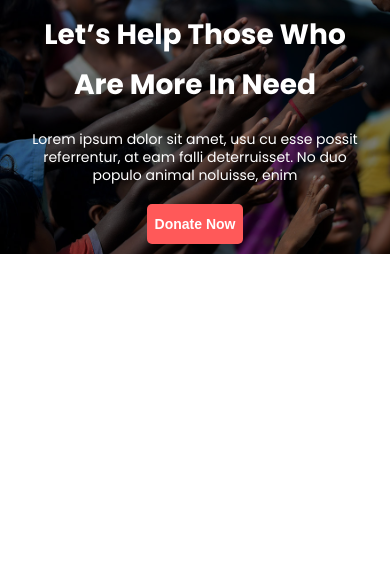
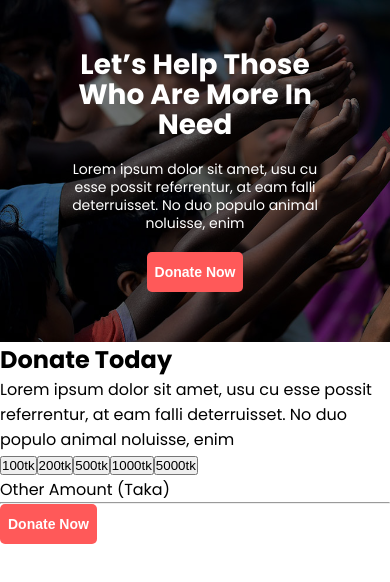
Before and after one commit to yeasinrafee/Donate-website, a plain HTML site: page index.html in a window 390 px wide. Drawn offline with Linux system fonts and the light colour scheme.

Commit message:
donate section html

```diff
--- a/index.html
+++ b/index.html
@@ -24,7 +24,22 @@
     </header>
 
     <main>
+        <!-- Donate Section -->
+        <section class="section-donate">
+            <div class="donate-container">
+                <div class="donate-details">
+                    <h2 class="heading-secondary">Donate Today</h2>
+                    <p class="text-2">Lorem ipsum dolor sit amet, usu cu esse possit referrentur, at eam falli deterruisset. No duo populo animal noluisse, enim</p>
+                </div>
+                <div class="donate-btns">
+                    <button class="donate-btn">100tk</button><button class="donate-btn">200tk</button><button class="donate-btn">500tk</button><button class="donate-btn">1000tk</button><button class="donate-btn">5000tk</button>
+                </div>
+                <p class="text-2">Other Amount (Taka)</p>
+                <hr>
+                <button class="btn">Donate Now</button>
+            </div>
 
+        </section>
     </main>
 
     <footer>
--- a/styles/responsive.css
+++ b/styles/responsive.css
@@ -1,7 +1,7 @@
 /* Mobile Responsive */
 @media screen and (max-width: 576px) {
     .section-banner{
-        padding: 10px 20px;
+        padding: 50px 60px;
     }
     .banner-container{
         width: 100%;
@@ -10,6 +10,7 @@
     .heading-primary{
         font-size: 28px;
         line-height: 50px;
+        line-height: 30px;
     }
     .text{
         font-size: 14px;
```
